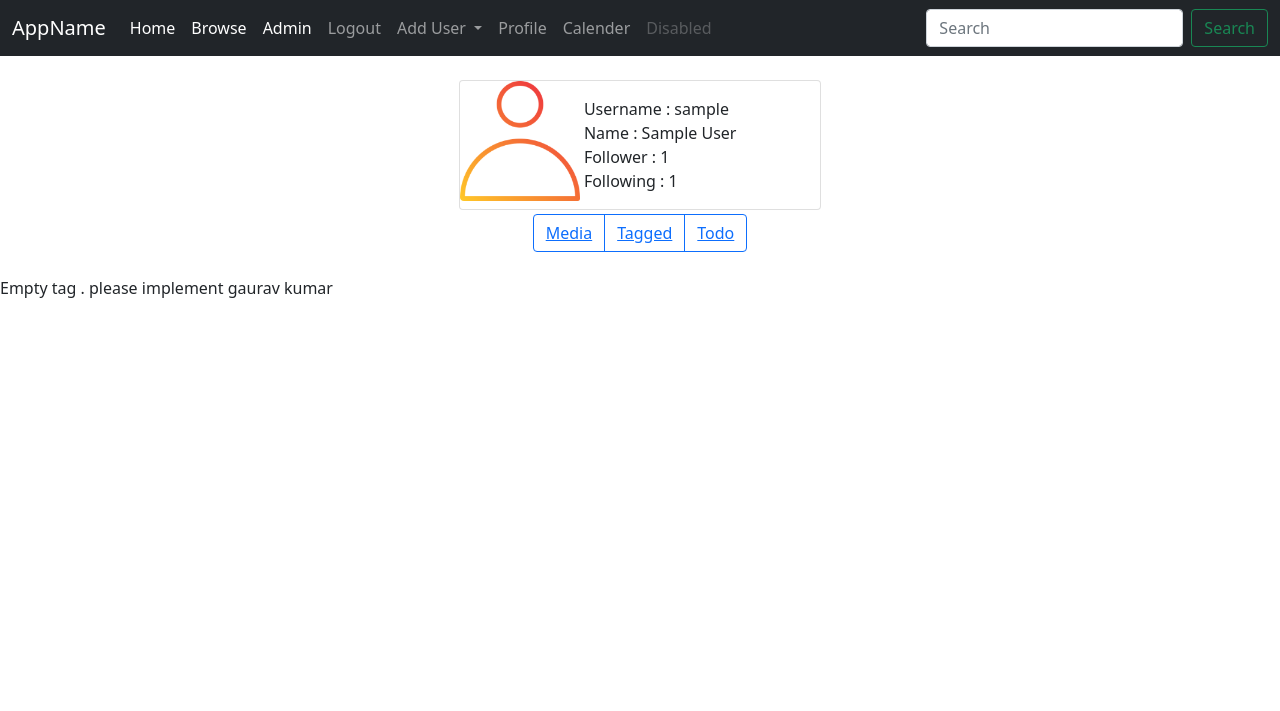
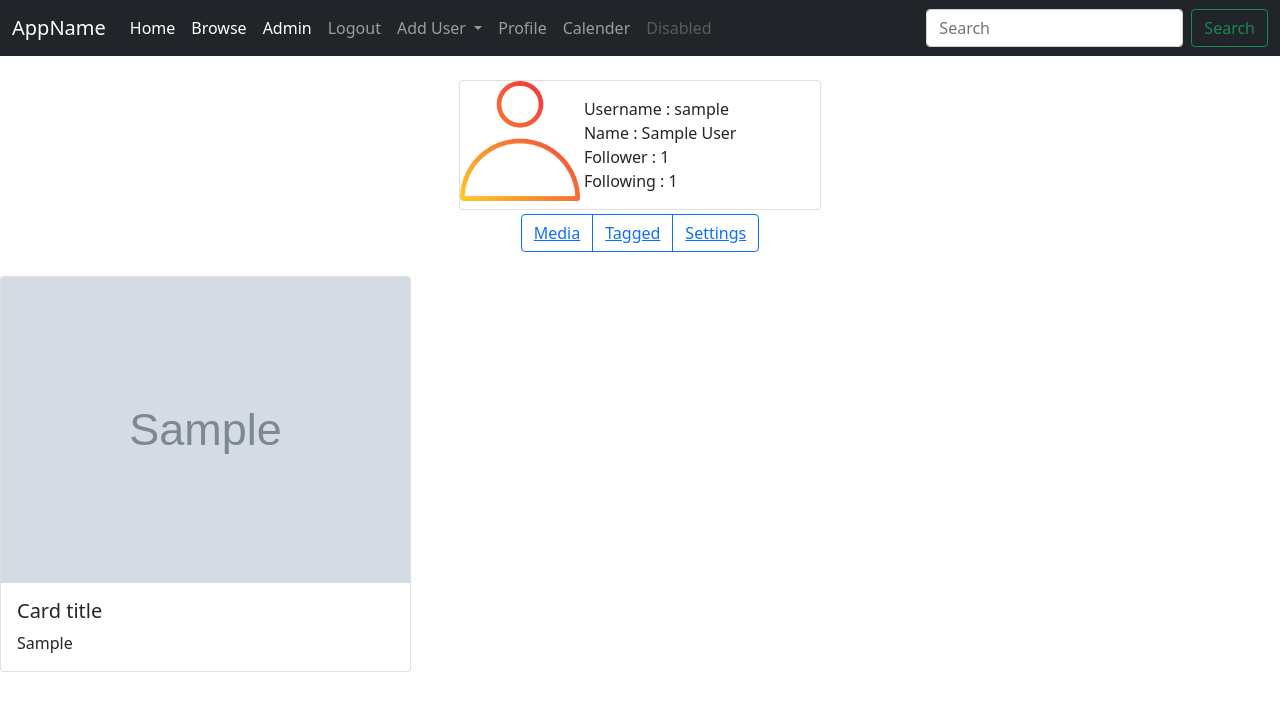
Before and after one commit to gaurav-singh-mrg/Django, a Django app: page /users/profile/ in a window 1280 px wide. Shown: the top 711 px of the page. Run offline with Django 4.2, Linux system fonts and the light colour scheme; a user stored in the database is signed in; tables that the repository leaves empty hold one stand-in row (values such as "Sample post"); grey boxes marked "Sample" are stand-in pictures.

Commit message:
37) Enhancement for Profle Page with images

```diff
--- a/AddUser/views.py
+++ b/AddUser/views.py
@@ -3,7 +3,7 @@ from django.shortcuts import render
 from .models import users_info, FollowData
 from django.contrib.auth.models import User
 from django.db.models import Case, When, Value, F
-from django.core.paginator import Paginator  # adding pagination support
+from django.core.paginator import Paginator, PageNotAnInteger, EmptyPage  # adding pagination support
 
 # Create your views here.
 @login_required(login_url='/auth/login')
@@ -18,7 +18,7 @@ def getinfo(request):
                                                                                                'IsFollower')
     p = Paginator(list, 12)
     page_number = request.GET.get('page')
-    if page_number == None:  # added to handel condition when page_number is none , FIrst time visiting the page
+    if page_number is None:  # added to handel condition when page_number is none , FIrst time visiting the page
         page_number = 1
     try:
         page_obj = p.get_page(page_number)
--- a/User/views.py
+++ b/User/views.py
@@ -6,6 +6,7 @@ import calendar
 from calendar import HTMLCalendar
 from django.contrib.auth.models import User
 from AddUser.models import FollowData
+from Browse.models import imageUploaded
 
 
 # Create your views here.
@@ -14,7 +15,6 @@ def calender(request, year=datetime.now().year, month=datetime.now().strftime('%
     year = year
     month = month.title()
     month_number = list(calendar.month_name).index(month)
-
     month_number = int(month_number)
     Cal = HTMLCalendar().formatmonth(year, month_number)
     return render(request, 'User/UserIndex.html', locals())
@@ -28,14 +28,17 @@ def profile(request, btnSelect='media'):
         print("media")
     if btnSelect == 'tagged':
         print("tagged")
-    user = User.objects.filter(id=request.user.id).values()
+    user = User.objects.filter(id=request.user.id).values('id', 'username', 'first_name', 'last_name')
     Follower = FollowData.objects.filter(UserId=request.user.id).count()
     Following = FollowData.objects.filter(FollowersId=request.user.id).count()
+    user_photos = imageUploaded.objects.filter(userID=request.user.id, Active=True).values('id', 'imageField',
+                                                                                           'caption')
     print(f'Follower :{Follower} , Following :{Following}')
-    print(user)
     context = {
         'userinfo': user,
         'Follower': Follower,
-        'Following': Following
+        'Following': Following,
+        'media': user_photos
     }
+
     return render(request, 'User/profile.html', context)
--- a/templates/User/profile.html
+++ b/templates/User/profile.html
@@ -41,7 +41,7 @@
             <a href="tagged">Tagged</a>
         </button>
         <button type="submit" class="btn btn-outline-primary">
-            <a href="todo">Todo</a>
+            <a href="todo">Settings</a>
         </button>
     </div>
 </div>
@@ -49,16 +49,17 @@
 
 <div class="row row-cols-1 row-cols-md-3 g-4">
     {% if media %}
+    {% for image in media %}
     <div class="col">
         <div class="card h-100">
-            <img src="..." class="card-img-top" alt="...">
+            <img src="/{{image.imageField}}" class="card-img-top" alt="...">
             <div class="card-body">
                 <h5 class="card-title">Card title</h5>
-                <p class="card-text">This is a longer card with supporting text below as a natural lead-in to additional
-                    content. This content is a little bit longer.</p>
+                <p class="card-text"> {{image.caption}}</p>
             </div>
         </div>
     </div>
+    {%endfor%}
     {%else %}
     <p> Empty tag . please implement gaurav kumar </p>
     {% endif %}
```
Also changed, not shown: media/235C424A-D7F2-4A2A-AA1C-1B5095C6337B_1_105_c.jpeg (added), media/IMG_0107.png (added), media/IMG_0120.png (added), media/Profile.png (added).
